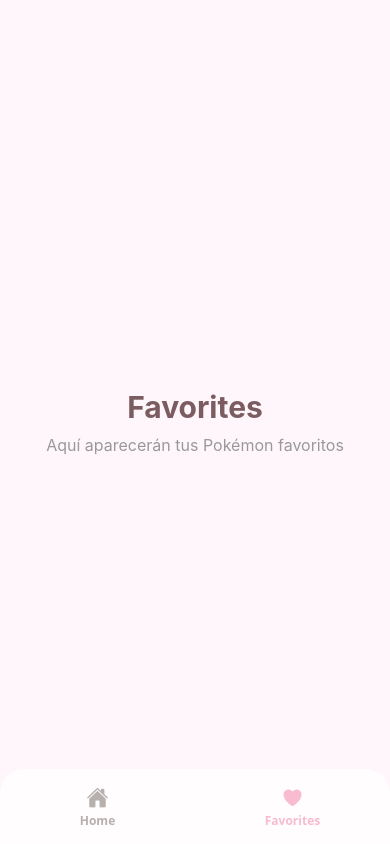
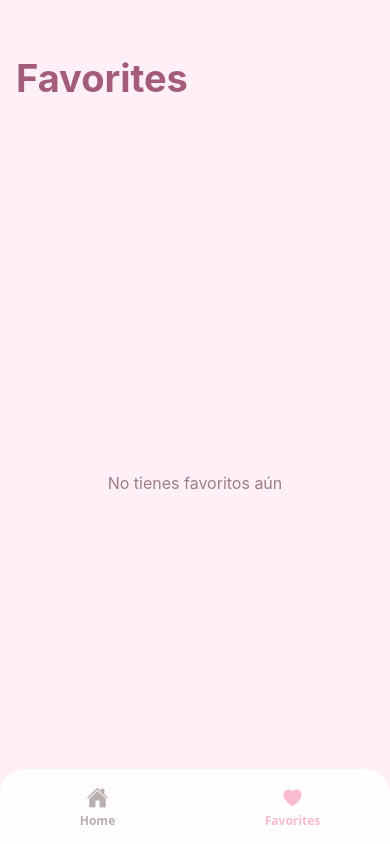
Before and after one commit to Lopez-Merin0/Pokemon, a React Native app: screen /Favorites in a window 390 px wide. Built offline with nearby package versions, Linux system fonts and the light colour scheme; no server answers.

Commit message:
Favoritos listo

```diff
--- a/src/screens/FavoritesScreen.tsx
+++ b/src/screens/FavoritesScreen.tsx
@@ -1,19 +1,160 @@
-import {
-    View,
-    Text,
-    StyleSheet,
-} from "react-native";
+import { View, Text, StyleSheet, FlatList, TouchableOpacity, Image, } from "react-native";
+import { useEffect, useState } from "react";
+import { useNavigation } from "@react-navigation/native";
+import { Ionicons } from "@expo/vector-icons";
+import { getFavorites, removeFavorite, } from "../storage/favoritesStorage";
 
 export default function FavoritesScreen() {
+    const navigation = useNavigation<any>();
+
+    const [favorites, setFavorites] =
+        useState<any[]>([]);
+
+    useEffect(() => {
+        loadFavorites();
+    }, []);
+
+    const loadFavorites =
+        async () => {
+            const data =
+                await getFavorites();
+
+            setFavorites(data);
+        };
+
+    const removeFromFavorites =
+        async (pokemonName: string) => {
+            await removeFavorite(
+                pokemonName
+            );
+
+            const updatedFavorites =
+                favorites.filter(
+                    (pokemon) =>
+                        pokemon.name !==
+                        pokemonName
+                );
+
+            setFavorites(
+                updatedFavorites
+            );
+        };
+
     return (
         <View style={styles.container}>
             <Text style={styles.title}>
                 Favorites
             </Text>
 
-            <Text style={styles.text}>
-                Aquí aparecerán tus Pokémon favoritos
-            </Text>
+            {favorites.length ===
+                0 ? (
+                <View
+                    style={
+                        styles.emptyContainer
+                    }
+                >
+                    <Text
+                        style={
+                            styles.emptyText
+                        }
+                    >
+                        No tienes favoritos
+                        aún
+                    </Text>
+                </View>
+            ) : (
+                <FlatList
+                    data={favorites}
+                    keyExtractor={(
+                        item
+                    ) => item.name}
+                    numColumns={3}
+                    columnWrapperStyle={
+                        styles.row
+                    }
+                    contentContainerStyle={
+                        styles.listContent
+                    }
+                    showsVerticalScrollIndicator={
+                        false
+                    }
+                    renderItem={({
+                        item,
+                    }) => {
+                        const pokemonId =
+                            item.url.split("/")[6];
+
+                        const imageUrl =
+                            `https://raw.githubusercontent.com/PokeAPI/sprites/master/sprites/pokemon/${pokemonId}.png`;
+
+                        return (
+                            <TouchableOpacity
+                                style={
+                                    styles.card
+                                }
+                                onPress={() =>
+                                    navigation.navigate(
+                                        "Detail",
+                                        {
+                                            pokemonName:
+                                                item.name,
+                                        }
+                                    )
+                                }
+                            >
+                                <TouchableOpacity
+                                    style={
+                                        styles.favoriteButton
+                                    }
+                                    onPress={() =>
+                                        removeFromFavorites(
+                                            item.name
+                                        )
+                                    }
+                                >
+                                    <Ionicons
+                                        name="heart"
+                                        size={
+                                            18
+                                        }
+                                        color="#FF6FA9"
+                                    />
+                                </TouchableOpacity>
+
+                                <Image
+                                    source={{
+                                        uri: imageUrl,
+                                    }}
+                                    style={
+                                        styles.image
+                                    }
+                                />
+
+                                <Text
+                                    style={
+                                        styles.name
+                                    }
+                                >
+                                    {
+                                        item.name
+                                    }
+                                </Text>
+
+                                <Text
+                                    style={
+                                        styles.number
+                                    }
+                                >
+                                    #
+                                    {
+                                        pokemonId
+                                    }
+                                </Text>
+                            </TouchableOpacity>
+                        );
+                    }}
+                />
+            )}
         </View>
     );
 }
@@ -21,22 +162,113 @@
 const styles = StyleSheet.create({
     container: {
         flex: 1,
-        justifyContent: "center",
-        alignItems: "center",
-        backgroundColor: "#FFF6FB",
-        padding: 20,
+        paddingHorizontal: 16,
+        backgroundColor:
+            "#FFF0F7",
     },
 
     title: {
-        fontSize: 30,
+        fontSize: 38,
         fontWeight: "bold",
-        marginBottom: 10,
-        color: "#7A5C61",
+        marginTop: 55,
+        marginBottom: 20,
+        color: "#A35C7A",
     },
 
-    text: {
+    emptyContainer: {
+        flex: 1,
+        justifyContent:
+            "center",
+        alignItems: "center",
+    },
+
+    emptyText: {
         fontSize: 16,
-        color: "#999",
+        color: "#9B7E89",
+    },
+
+    row: {
+        justifyContent:
+            "space-between",
+    },
+
+    listContent: {
+        paddingBottom: 120,
+    },
+
+    card: {
+        width: "31%",
+
+        backgroundColor: "#FFD9EC",
+
+        borderRadius: 28,
+
+        paddingVertical: 16,
+
+        marginBottom: 18,
+
+        alignItems: "center",
+
+        position: "relative",
+
+        shadowColor: "#FFB6D5",
+
+        shadowOffset: {
+            width: 0,
+            height: 4,
+        },
+
+        shadowOpacity: 0.25,
+
+        shadowRadius: 8,
+
+        elevation: 6,
+    },
+
+    favoriteButton: {
+        position: "absolute",
+
+        top: 8,
+
+        right: 8,
+
+        zIndex: 10,
+
+        backgroundColor:
+            "rgba(255,255,255,0.7)",
+
+        borderRadius: 20,
+
+        padding: 4,
+    },
+
+    image: {
+        width: 70,
+        height: 70,
+        resizeMode: "contain",
+        marginBottom: 8,
+    },
+
+    name: {
+        fontSize: 13,
+
+        fontWeight: "700",
+
+        textTransform:
+            "capitalize",
+
+        color: "#6B4F5B",
+
         textAlign: "center",
     },
+
+    number: {
+        fontSize: 11,
+
+        color: "#9B7E89",
+
+        marginTop: 4,
+
+        fontWeight: "600",
+    },
 });
--- a/src/screens/HomeScreen.tsx
+++ b/src/screens/HomeScreen.tsx
@@ -1,65 +1,31 @@
-import {
-    View,
-    Text,
-    FlatList,
-    StyleSheet,
-    Image,
-    TouchableOpacity,
-    TextInput,
-} from "react-native";
-
+import { View, Text, FlatList, StyleSheet, Image, TouchableOpacity, TextInput, } from "react-native";
 import { useEffect, useState } from "react";
-
 import { useNavigation } from "@react-navigation/native";
-
 import { Ionicons } from "@expo/vector-icons";
-
 import { getPokemons } from "../services/pokemonService";
-
-import {
-    getFavorites,
-    saveFavorite,
-    removeFavorite,
-} from "../storage/favoritesStorage";
+import { getFavorites, saveFavorite, removeFavorite, } from "../storage/favoritesStorage";
 
 export default function HomeScreen() {
+
     const navigation = useNavigation<any>();
+    const [pokemons, setPokemons] = useState<any[]>([]);
+    const [filteredPokemons, setFilteredPokemons] = useState<any[]>([]);
+    const [favorites, setFavorites] = useState<string[]>([]);
+    const [search, setSearch] = useState("");
+    const [loading, setLoading] = useState(true);
 
-    const [pokemons, setPokemons] =
-        useState<any[]>([]);
-
-    const [filteredPokemons, setFilteredPokemons] =
-        useState<any[]>([]);
-
-    const [favorites, setFavorites] =
-        useState<string[]>([]);
-
-    const [search, setSearch] =
-        useState("");
-
-    const [loading, setLoading] =
-        useState(true);
-
-    useEffect(() => {
-        loadPokemons();
-
-        loadFavorites();
-    }, []);
+    useEffect(() => { loadPokemons(); loadFavorites(); }, []);
 
     const loadPokemons = async () => {
         try {
             setLoading(true);
+            const data = await getPokemons();
+            setPokemons(data);
+            setFilteredPokemons(data);
 
-            const data =
-                await getPokemons();
-
-            setPokemons(data);
-
-            setFilteredPokemons(
-                data
-            );
         } catch (error) {
             console.log(error);
+
         } finally {
             setLoading(false);
         }
@@ -67,78 +33,44 @@
 
     const loadFavorites =
         async () => {
-            const favoritesData =
-                await getFavorites();
+            const favoritesData = await getFavorites();
 
-            const favoriteNames =
-                favoritesData.map(
-                    (fav: any) =>
-                        fav.name
-                );
+            const favoriteNames = favoritesData.map((fav: any) => fav.name);
 
-            setFavorites(
-                favoriteNames
-            );
+            setFavorites(favoriteNames);
         };
 
     const toggleFavorite =
         async (pokemon: any) => {
-            const isFavorite =
-                favorites.includes(
-                    pokemon.name
+            const isFavorite = favorites.includes(pokemon.name);
+
+            if (isFavorite) {
+                await removeFavorite(pokemon.name);
+
+                setFavorites(favorites.filter(
+                    (name) => name !== pokemon.name)
                 );
 
-            if (isFavorite) {
-                await removeFavorite(
-                    pokemon.name
-                );
+            } else {
+                await saveFavorite(pokemon);
 
-                setFavorites(
-                    favorites.filter(
-                        (name) =>
-                            name !==
-                            pokemon.name
-                    )
-                );
-            } else {
-                await saveFavorite(
-                    pokemon
-                );
-
-                setFavorites([
-                    ...favorites,
-                    pokemon.name,
-                ]);
+                setFavorites([...favorites, pokemon.name,]);
             }
         };
 
-    const handleSearch = (
-        text: string
-    ) => {
+    const handleSearch = (text: string) => {
         setSearch(text);
 
-        const filtered =
-            pokemons.filter(
-                (pokemon) =>
-                    pokemon.name
-                        .toLowerCase()
-                        .includes(
-                            text.toLowerCase()
-                        )
-            );
+        const filtered = pokemons.filter(
+            (pokemon) => pokemon.name.toLowerCase().includes(text.toLowerCase())
+        );
 
-        setFilteredPokemons(
-            filtered
-        );
+        setFilteredPokemons(filtered);
     };
 
     if (loading) {
         return (
-            <View
-                style={
-                    styles.centerContainer
-                }
-            >
+            <View style={styles.centerContainer}>
                 <Text>
                     Cargando Pokémon...
                 </Text>
@@ -164,116 +96,54 @@
 
             {filteredPokemons.length ===
                 0 ? (
-                <View
-                    style={
-                        styles.centerContainer
-                    }
-                >
+                <View style={styles.centerContainer}>
                     <Text
-                        style={
-                            styles.emptyText
-                        }
-                    >
+                        style={styles.emptyText}>
                         No hay ningún Pokémon que tenga ese nombre
                     </Text>
                 </View>
             ) : (
                 <FlatList
-                    data={
-                        filteredPokemons
-                    }
-                    keyExtractor={(
-                        item
-                    ) => item.name}
+                    data={filteredPokemons}
+                    keyExtractor={(item) => item.name}
                     numColumns={3}
-                    columnWrapperStyle={
-                        styles.row
-                    }
-                    contentContainerStyle={
-                        styles.listContent
-                    }
-                    showsVerticalScrollIndicator={
-                        false
-                    }
-                    renderItem={({
-                        item,
-                    }) => {
-                        const pokemonId =
-                            item.url.split(
-                                "/"
-                            )[6];
+                    columnWrapperStyle={styles.row}
+                    contentContainerStyle={styles.listContent}
+                    showsVerticalScrollIndicator={false}
+                    renderItem={({ item, }) => {
+                        const pokemonId = item.url.split("/")[6];
 
-                        const imageUrl =
-                            `https://raw.githubusercontent.com/PokeAPI/sprites/master/sprites/pokemon/${pokemonId}.png`;
+                        const imageUrl = `https://raw.githubusercontent.com/PokeAPI/sprites/master/sprites/pokemon/${pokemonId}.png`;
 
                         return (
                             <TouchableOpacity
-                                style={
-                                    styles.card
-                                }
-                                onPress={() =>
-                                    navigation.navigate(
-                                        "Detail",
-                                        {
-                                            pokemonName:
-                                                item.name,
-                                        }
-                                    )
+                                style={styles.card}
+                                onPress={() => navigation.navigate(
+                                    "Detail", { pokemonName: item.name, }
+                                )
                                 }
                             >
                                 <TouchableOpacity
-                                    style={
-                                        styles.favoriteButton
-                                    }
-                                    onPress={() =>
-                                        toggleFavorite(
-                                            item
-                                        )
-                                    }
+                                    style={styles.favoriteButton}
+                                    onPress={() => toggleFavorite(item)}
                                 >
                                     <Ionicons
-                                        name={
-                                            favorites.includes(
-                                                item.name
-                                            )
-                                                ? "heart"
-                                                : "heart-outline"
-                                        }
-                                        size={
-                                            18
-                                        }
+                                        name={favorites.includes(item.name) ? "heart" : "heart-outline"}
+                                        size={18}
                                         color="#FF6FA9"
                                     />
                                 </TouchableOpacity>
 
-                                <Image
-                                    source={{
-                                        uri: imageUrl,
-                                    }}
-                                    style={
-                                        styles.image
-                                    }
+                                <Image source={{ uri: imageUrl, }}
+                                    style={styles.image}
                                 />
 
-                                <Text
-                                    style={
-                                        styles.name
-                                    }
-                                >
-                                    {
-                                        item.name
-                                    }
+                                <Text style={styles.name}>
+                                    {item.name}
                                 </Text>
 
-                                <Text
-                                    style={
-                                        styles.number
-                                    }
-                                >
-                                    #
-                                    {
-                                        pokemonId
-                                    }
+                                <Text style={styles.number}>
+                                    # {pokemonId}
                                 </Text>
                             </TouchableOpacity>
                         );
@@ -288,14 +158,12 @@
     container: {
         flex: 1,
         paddingHorizontal: 16,
-        backgroundColor:
-            "#FFF0F7",
+        backgroundColor: "#FFF0F7",
     },
 
     centerContainer: {
         flex: 1,
-        justifyContent:
-            "center",
+        justifyContent: "center",
         alignItems: "center",
     },
 
@@ -309,40 +177,23 @@
 
     searchInput: {
         backgroundColor: "#FFFFFF",
-
         paddingVertical: 14,
-
         paddingHorizontal: 18,
-
         borderRadius: 22,
-
         marginBottom: 22,
-
         fontSize: 16,
-
         borderWidth: 2,
-
         borderColor: "#FFD0E4",
-
         color: "#6B4F5B",
-
         shadowColor: "#FFC2DD",
-
-        shadowOffset: {
-            width: 0,
-            height: 3,
-        },
-
+        shadowOffset: { width: 0, height: 3, },
         shadowOpacity: 0.15,
-
         shadowRadius: 5,
-
         elevation: 4,
     },
 
     row: {
-        justifyContent:
-            "space-between",
+        justifyContent: "space-between",
     },
 
     listContent: {
@@ -351,47 +202,26 @@
 
     card: {
         width: "31%",
-
         backgroundColor: "#FFD9EC",
-
         borderRadius: 28,
-
         paddingVertical: 16,
-
         marginBottom: 18,
-
         alignItems: "center",
-
         position: "relative",
-
         shadowColor: "#FFB6D5",
-
-        shadowOffset: {
-            width: 0,
-            height: 4,
-        },
-
+        shadowOffset: { width: 0, height: 4, },
         shadowOpacity: 0.25,
-
         shadowRadius: 8,
-
         elevation: 6,
     },
 
     favoriteButton: {
         position: "absolute",
-
         top: 8,
-
         right: 8,
-
         zIndex: 10,
-
-        backgroundColor:
-            "rgba(255,255,255,0.7)",
-
+        backgroundColor: "rgba(255,255,255,0.7)",
         borderRadius: 20,
-
         padding: 4,
     },
 
@@ -404,24 +234,16 @@
 
     name: {
         fontSize: 13,
-
         fontWeight: "700",
-
-        textTransform:
-            "capitalize",
-
+        textTransform: "capitalize",
         color: "#6B4F5B",
-
         textAlign: "center",
     },
 
     number: {
         fontSize: 11,
-
         color: "#9B7E89",
-
         marginTop: 4,
-
         fontWeight: "600",
     },
 
```
Also changed, not shown: src/storage/favoritesStorage.ts (+13 -43 lines).
